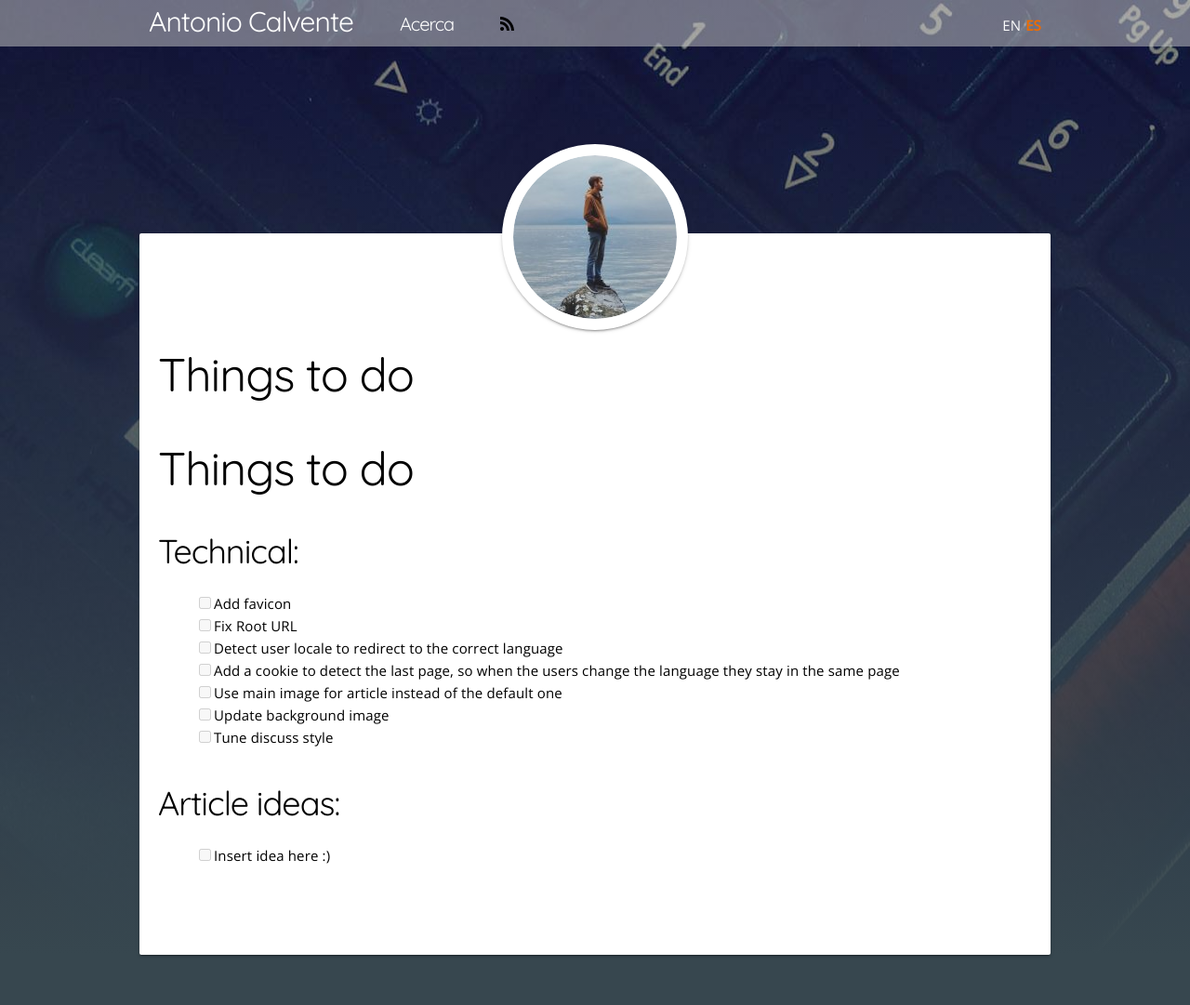
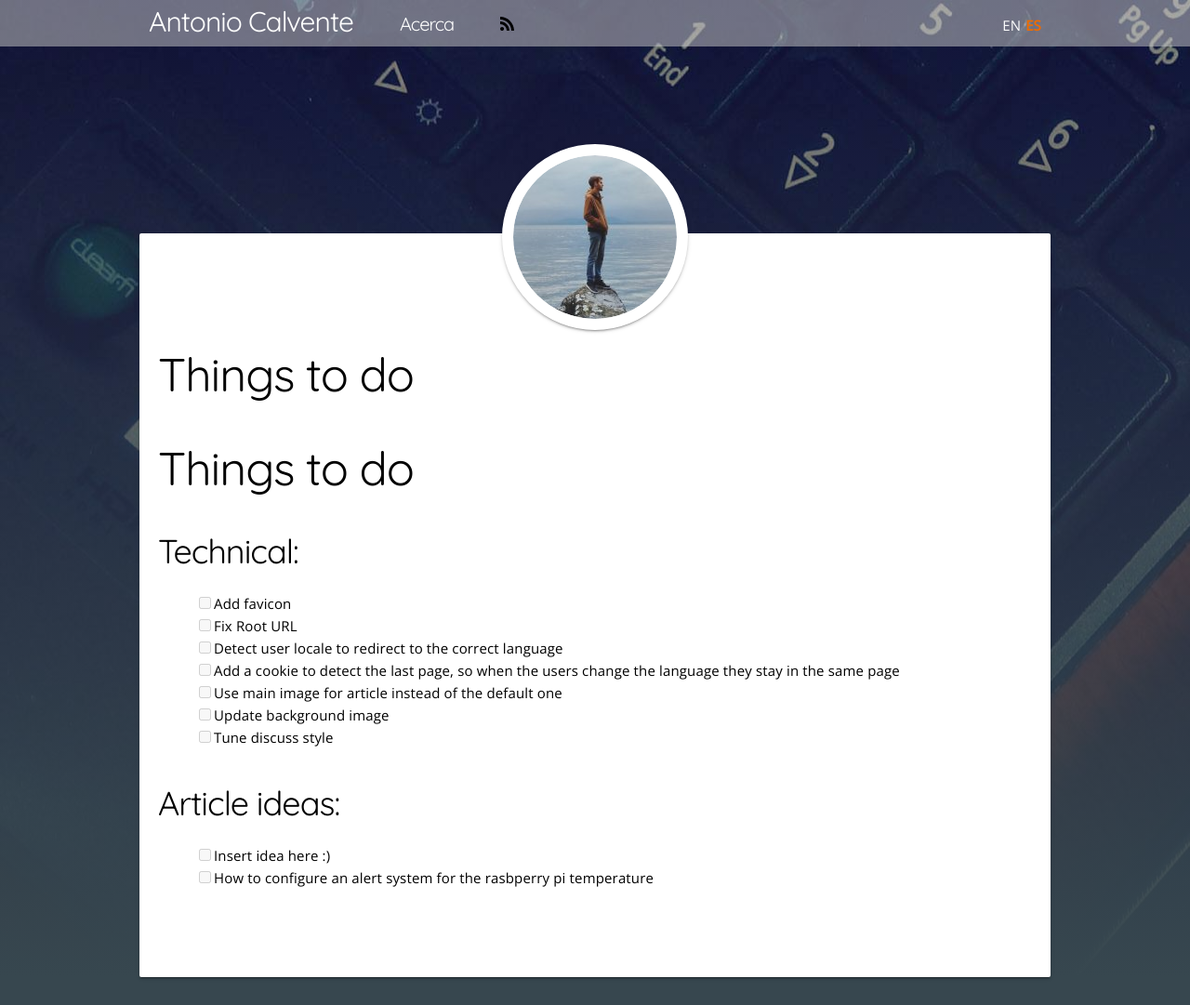
Before and after one commit to antcalvente/antcalvente.github.io, a Jekyll site: the page built from TODO.md, in a window 1280 px wide. Shown: the whole page at 93% size. Built offline with Jekyll 4.4.1, drawn with Linux system fonts in a browser that asks for light colours; our own code applies the rules of GitHub Pages for plain Markdown files; before the commit the page ends 1057 px from its top, so only the background shows below that.

Commit message:
Add todo task

```diff
--- a/TODO.md
+++ b/TODO.md
@@ -12,3 +12,4 @@
 
 ### Article ideas:
 - [ ] Insert idea here :)
+- [ ] How to configure an alert system for the rasbperry pi temperature
```
